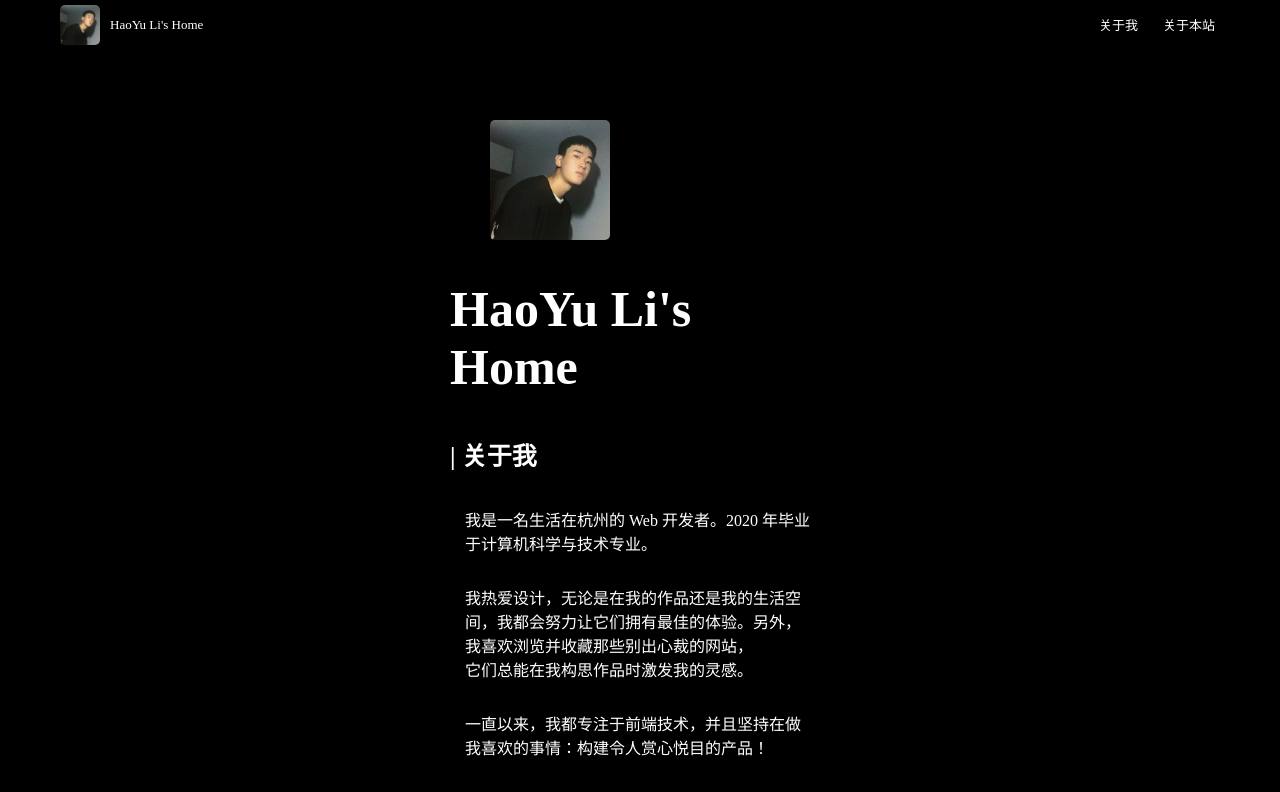
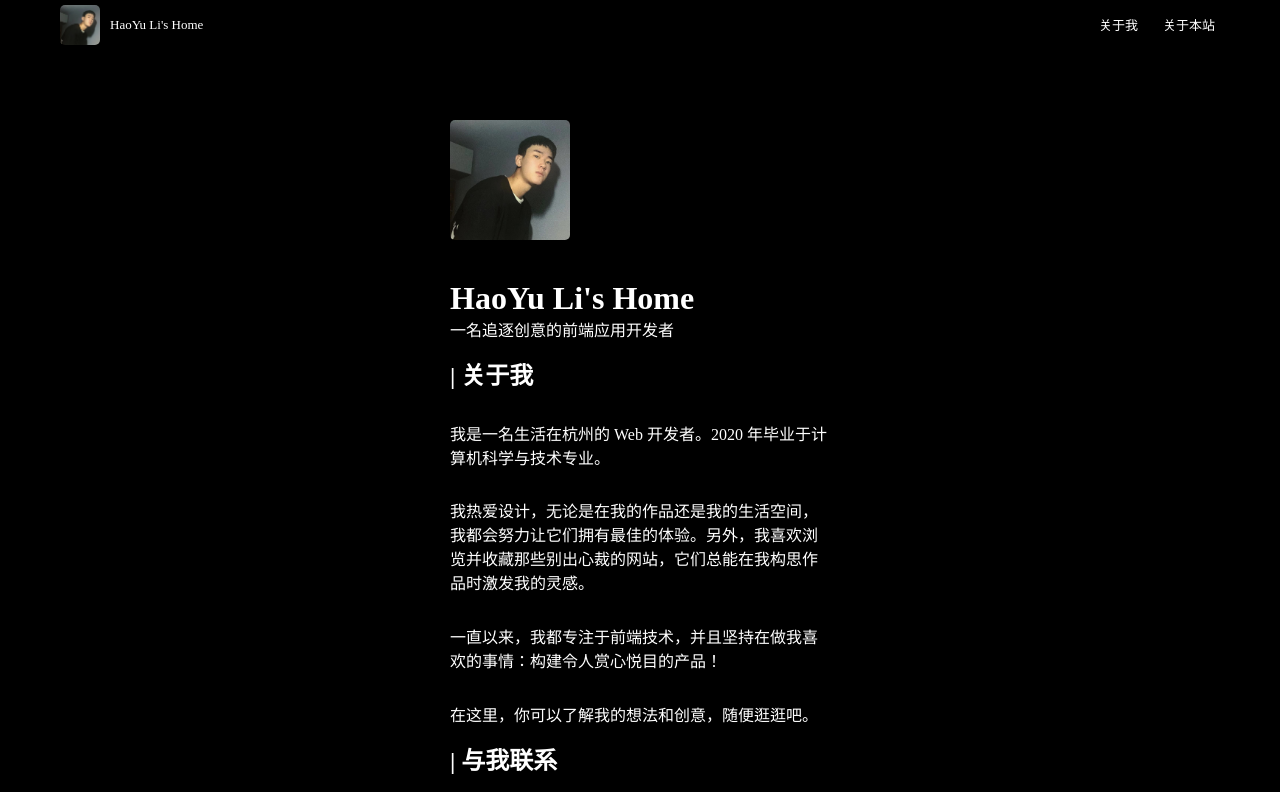
Before and after one commit to GrayCatLi/GrayCatLi.github.io, a Vue app: page / in a window 1280 px wide. Shown: the top 792 px of the page. Built offline with nearby package versions, Linux system fonts and the light colour scheme.

Commit message:
提交了简历，紧急优化版本

```diff
--- a/src/pages/aboutMe/index.vue
+++ b/src/pages/aboutMe/index.vue
@@ -1,51 +1,59 @@
 <template>
   <div class="container">
-    <div class="avtor"></div>
+    <div class="avatar"></div>
     <div class="big-title">关于我</div>
     <div class="comment">一名追逐创意的前端应用开发者</div>
     <hr />
     <div>
+      <p></p>
+      <p>你好呀！👋</p>
+
       <p>
-        你好呀！👋
-        <br />很高兴遇见你，也欢迎来到我的个人主页， 我叫李昊雨， 有一只可爱调皮的猫和一位同样可爱有趣的漂亮女友。
-        <br />在大学毕业后不久，我发现了很多能够让我感到快乐的事情，例如拍一张好看的照片，读一段很美的文字，尤其是用编程实现一些奇妙的小项目，这些都能让我获得很大的成就感和满足感，对于一些美好的文字和事物，我希望能够将他们记录下来，并且分享给大家，于是我创建了自己的个人主页。
+        很高兴遇见你，也欢迎来到我的个人主页， 我叫李昊雨，
+        有一只可爱调皮的猫和一位同样可爱有趣的漂亮女友。
+      </p>
+      <p>
+        在大学毕业后不久，我发现了很多能够让我感到快乐的事情，例如拍一张好看的照片，读一段很美的文字，尤其是用编程实现一些奇妙的小项目，这些都能让我获得很大的成就感和满足感，对于一些美好的文字和事物，我希望能够将他们记录下来，并且分享给大家，于是我创建了自己的个人主页。
       </p>
       <img src="../../assets/cat.jpg" class="img-cat" />
     </div>
     <hr />
     <div class="img-container">
+      <p>得益于我对美好事物的憧憬和向往，我发现我的审美能力在不断的提高。</p>
       <p>
-        得益于我对美好事物的憧憬和向往，我发现我的审美能力在不断的提高。在网页设计
-        <br />和交互设计的方面，我会有很多自己的创意和想法，这让我开发的网页通常效果拔群。
-        <br />渐渐的，我找到了自己的兴趣，开始在工作之余更深入的学习前端技术，尝试实现更为复杂的应用，尝试能够让自己的编程能力渐入佳境，持续进步。
+        在网页设计和交互设计的方面，我会有很多自己的创意和想法，这让我开发的网页通常效果拔群。
+      </p>
+      <p>
+        渐渐的，我找到了自己的兴趣，开始在工作之余更深入的学习前端技术，尝试实现更为复杂的应用，尝试能够让自己的编程能力渐入佳境，持续进步。
       </p>
       <img src="../../assets/img1.png" class="img1" />
     </div>
     <hr />
     <div class="img-container">
       <img src="../../assets/img2.png" class="img2" />
-      <p>除了编程，我最大的爱好是🏀，也再次祝贺库里所带领的勇士队夺得2022年NBA总冠军！</p>
+      <p>
+        除了编程，我最大的爱好是🏀，也再次祝贺库里所带领的勇士队夺得2022年NBA总冠军！
+      </p>
     </div>
   </div>
 </template>
 
 <script>
-export default {}
+export default {};
 </script>
 
 <style lang="less" scoped>
 .container {
-  .avtor {
-    background-image: url(../../assets/logo.jpg);
+  .avatar {
+    background-image: url(https://notion-emojis.s3-us-west-2.amazonaws.com/prod/svg-twitter/1f606.svg);
     background-size: cover;
     height: 120px;
     width: 120px;
     border-radius: 5px;
-    margin-left: 40px;
     margin-bottom: 40px;
     transition: all 0.5s ease-out;
   }
-  .avtor:hover {
+  .avatar:hover {
     transform: rotate(-30deg);
   }
   .big-title {
@@ -63,18 +71,17 @@ export default {}
     margin: 20px 0;
   }
   .img-container {
-    display: flex;
     justify-content: space-between;
   }
   p {
-    flex: 2;
+    flex: 1;
   }
   .img1 {
-    flex: 1;
+    flex: 3;
     margin-left: 20px;
   }
   .img2 {
-    flex: 1;
+    flex: 2;
     margin-right: 20px;
   }
 }
--- a/src/pages/aboutWeb/index.vue
+++ b/src/pages/aboutWeb/index.vue
@@ -1,9 +1,70 @@
 <template>
-  <p>这是aboutWeb页面</p>
+  <div class="container">
+    <div class="avatar"></div>
+    <div class="title-cotainer">
+      <h1>关于本站</h1>
+      <p class="comment">一个轻松但别出心裁地网站</p>
+    </div>
+    <hr />
+    <div class="why-container">
+      <h2>为什么建立这个网站</h2>
+      <p>
+        大学毕业后，我发现自己喜欢上了创作，在我完成一个作品后，我希望把我在创作时的想法和经历记录下来，因为它们对我来说弥足珍贵。当人们对我的作品感兴趣时，我可以向他们分享这些作品背后的故事。很长一段时间里，我都在计划打造一个网站来展示我和我的作品。
+      </p>
+      <p>
+        偶然情况下，我在Github上得知了一位优秀的开发者
+        <a href="https://www.joshwcomeau.com/">Josh W. Comeau</a>
+      </p>
+      <p>
+        他介绍了作为一个软件开发者，应该如何编写自己的作品集网站，并为此写了一本可以免费获取的电子书——
+        <a href="https://www.joshwcomeau.com/effective-portfolio"
+          >Building an Effective Dev Portfolio</a
+        >
+      </p>
+
+      <p>
+        虽然本书的篇幅很短，但也着实给了我很大的启发。随即，我便开始着手构建自己的网站，十分推荐大家阅读它。
+      </p>
+    </div>
+    <hr />
+    <div class="how">
+      <h2>如何制作</h2>
+      <p>
+        本站使用vite+vue进行开发，托管在vercel上。不得不说这些工具让我省下了很多的建站功夫，很赞！
+      </p>
+    </div>
+  </div>
 </template>
 
 <script>
 export default {};
 </script>
 
-<style></style>
+<style lang="less" scoped>
+.container {
+  .avatar {
+    background-image: url(https://notion-emojis.s3-us-west-2.amazonaws.com/prod/svg-twitter/1f44f.svg);
+    background-size: cover;
+    height: 120px;
+    width: 120px;
+    border-radius: 5px;
+    margin-bottom: 40px;
+    transition: all 0.5s ease-out;
+  }
+  .avatar:hover {
+    transform: rotate(-30deg);
+  }
+  p {
+    margin: 20px 0;
+  }
+  hr {
+    margin: 50px 0;
+  }
+  a {
+    color: rgb(16, 226, 234);
+  }
+  h1 {
+    font-size: 50px;
+  }
+}
+</style>
--- /dev/null
+++ b/src/pages/home/aboutMe.vue
@@ -0,0 +1,24 @@
+<template>
+  <div class="about-me">
+    <h2>| 关于我</h2>
+    <p>我是一名生活在杭州的 Web 开发者。2020 年毕业于计算机科学与技术专业。</p>
+    <p>
+      我热爱设计，无论是在我的作品还是我的生活空间，我都会努力让它们拥有最佳的体验。另外，我喜欢浏览并收藏那些别出心裁的网站，它们总能在我构思作品时激发我的灵感。
+    </p>
+    <p>
+      一直以来，我都专注于前端技术，并且坚持在做我喜欢的事情：构建令人赏心悦目的产品！
+    </p>
+    <p>在这里，你可以了解我的想法和创意，随便逛逛吧。</p>
+  </div>
+</template>
+
+<script setup></script>
+
+<style lang="less" scoped>
+.about-me {
+  height: 50vh;
+  display: flex;
+  flex-direction: column;
+  justify-content: space-around;
+}
+</style>
--- /dev/null
+++ b/src/pages/home/contact.vue
@@ -0,0 +1,29 @@
+<template>
+  <div class="contact">
+    <h2 class="middle-title">| 与我联系</h2>
+    <ul>
+      <li>邮箱：lhyforwork@163.com</li>
+      <li>微信：liHaoYu_66</li>
+      <li>
+        其他可以找到我的地方：
+        <a href="https://github.com/GrayCatLi">[Github]</a>
+        <a href="https://gitee.com/graycat-li">[Gitee]</a>
+      </li>
+    </ul>
+  </div>
+</template>
+
+<script setup></script>
+
+<style lang="less" scoped>
+ul {
+  padding-left: 30px;
+  li {
+    padding: 15px 0;
+    a {
+      color: #ccc;
+      padding-left: 15px;
+    }
+  }
+}
+</style>
--- a/src/pages/home/index.vue
+++ b/src/pages/home/index.vue
@@ -1,72 +1,50 @@
 <template>
   <div class="container">
-    <div class="avtor"></div>
+    <div class="avatar"></div>
     <h1 class="big-title">HaoYu Li's Home</h1>
-    <div class="about-me">
-      <h2 class="middle-title">| 关于我</h2>
-      <p>我是一名生活在杭州的 Web 开发者。2020 年毕业于计算机科学与技术专业。</p>
-      <p>
-        我热爱设计，无论是在我的作品还是我的生活空间，我都会努力让它们拥有最佳的体验。另外，我喜欢浏览并收藏那些别出心裁的网站，
-        <br />它们总能在我构思作品时激发我的灵感。
-      </p>
-      <p>一直以来，我都专注于前端技术，并且坚持在做我喜欢的事情：构建令人赏心悦目的产品！</p>
-      <p>在这里，你可以了解我的想法和创意，随便逛逛吧。</p>
-    </div>
-    <div class="personal-works">
-      <h2 class="middle-title">| 个人作品</h2>
-    </div>
-    <div class="contact">
-      <h2 class="middle-title">| 与我联系</h2>
-      <ul>
-        <li>邮箱：lhyforwork@163.com</li>
-        <li>微信：liHaoYu_66</li>
-        <li>
-          其他可以找到我的地方：
-          <a href="https://github.com/GrayCatLi">[Github]</a>
-          <a href="https://gitee.com/graycat-li">[Gitee]</a>
-        </li>
-      </ul>
-    </div>
+    <p class="comment">一名追逐创意的前端应用开发者</p>
+    <about-me></about-me>
+    <!-- <personal-works></personal-works> -->
+    <!-- <note></note> -->
+    <contact></contact>
   </div>
 </template>
 
-<script setup></script>
+<script setup>
+import AboutMe from "./aboutMe.vue";
+import PersonalWorks from "./personalWorks.vue";
+import Note from "./note.vue";
+import Contact from "./contact.vue";
+</script>
 
 <style lang="less" scoped>
 .container {
-  .avtor {
+  .avatar {
     background-image: url(../../assets/logo.jpg);
     background-size: cover;
     height: 120px;
     width: 120px;
     border-radius: 5px;
-    margin-left: 40px;
     margin-bottom: 40px;
-    transition: all 0.5s ease-out;
   }
-  .avtor:hover {
-    transform: rotate(-30deg);
+  .avatar:hover {
+    animation: yaohuang 1.5s ease;
   }
-  .big-title {
-    font-size: 50px;
-    margin-bottom: 20px;
-  }
-  .middle-title {
-    font-size: 25px;
-    padding: 20px 0;
-  }
-  p {
-    font-size: 16px;
-    padding: 15px;
-  }
-  ul {
-    padding-left: 30px;
-    li {
-      padding: 15px 0;
-      a {
-        color: #ccc;
-        padding-left: 15px;
-      }
+  @keyframes yaohuang {
+    0% {
+      transform: rotate(0deg);
+    }
+    25% {
+      transform: rotate(30deg);
+    }
+    50% {
+      transform: rotate(-15deg);
+    }
+    75% {
+      transform: rotate(15deg);
+    }
+    100% {
+      transform: rotate(0deg);
     }
   }
 }
--- /dev/null
+++ b/src/pages/home/note.vue
@@ -0,0 +1,7 @@
+<template>
+  <div class="note"><h2>| 个人简历</h2></div>
+</template>
+
+<script setup></script>
+
+<style lang="less" scoped></style>
--- /dev/null
+++ b/src/pages/home/personalWorks.vue
@@ -0,0 +1,9 @@
+<template>
+  <div class="personal-works">
+    <h2 class="middle-title">| 个人作品</h2>
+  </div>
+</template>
+
+<script setup></script>
+
+<style lang="less" scoped></style>
```
